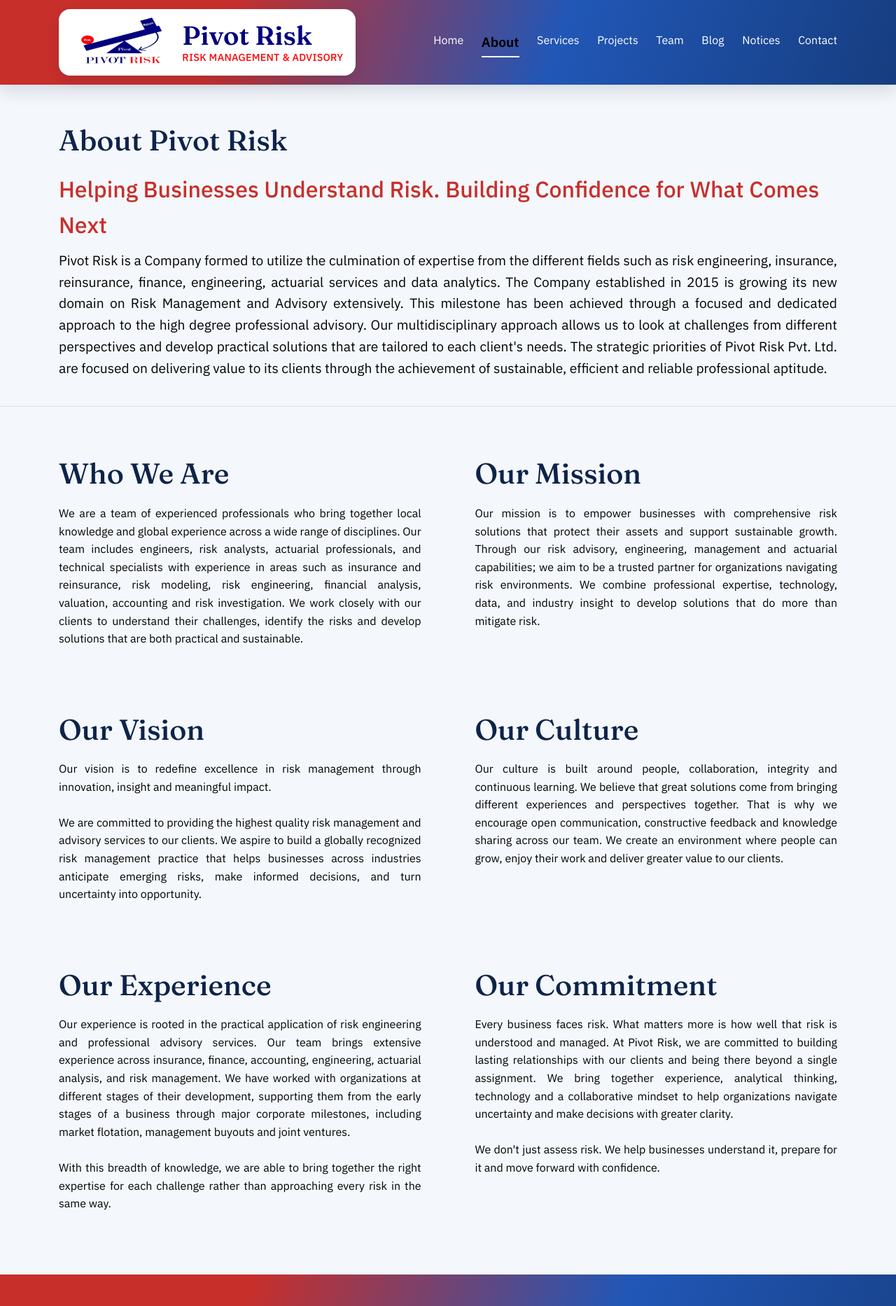
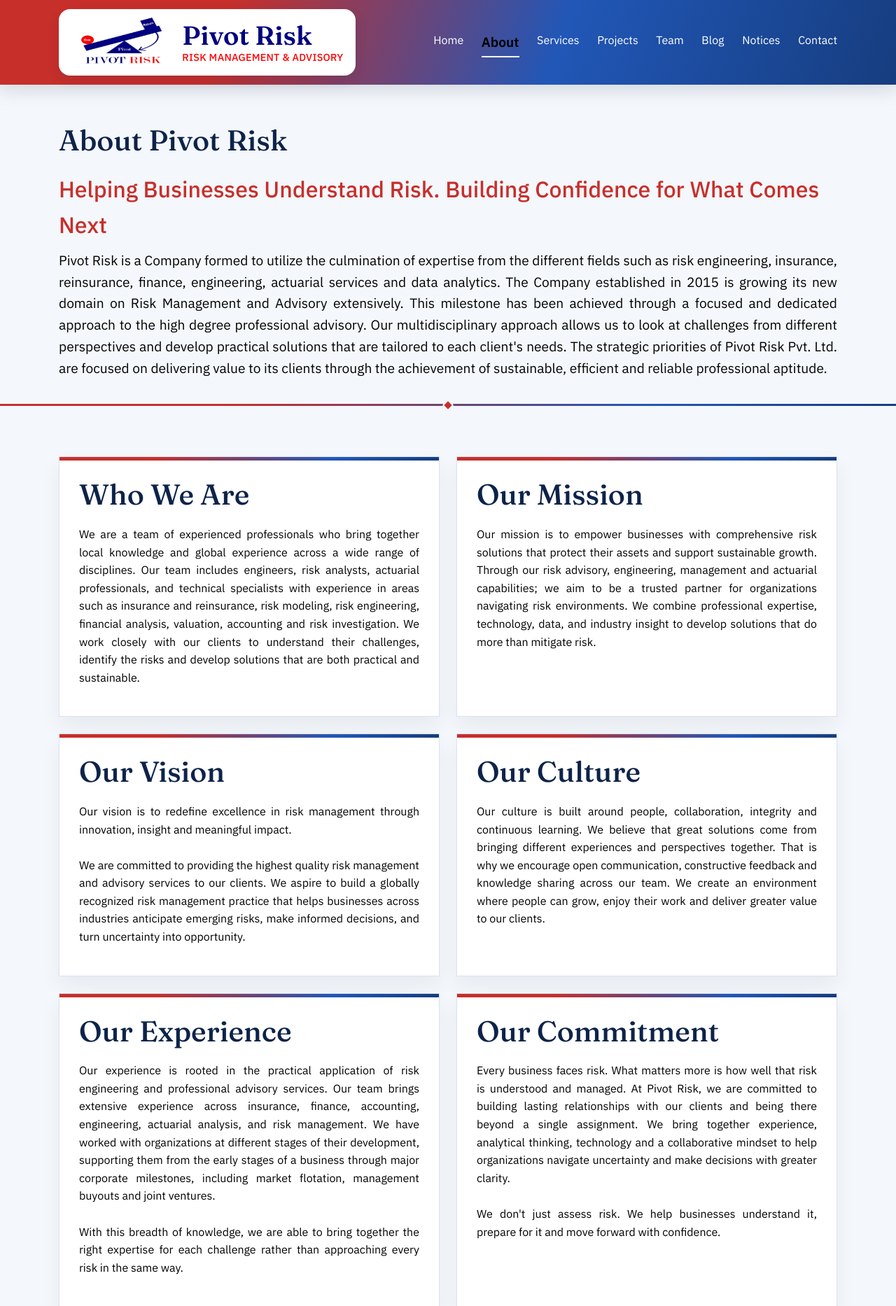
Before and after one commit to Nir010/pivot, a Django app: page /about/ in a window 1280 px wide. Shown: the top 1866 px of the page at 70% size. Run offline with Django 5.2, Linux system fonts and the light colour scheme; data comes from the database, SQL or seed files in the repository.

Commit message:
design added in css for the separator between the two components in the page.

```diff
--- a/css/styles.css
+++ b/css/styles.css
@@ -212,7 +212,28 @@
 }
 .about-grid{
   grid-template-columns: 1fr 1fr;
-  align-items: start;
+  align-items: stretch;
+  gap: 24px;
+}
+.about-grid > div{
+  position: relative;
+  overflow: hidden;
+  background: var(--white);
+  border: 1px solid var(--line);
+  box-shadow: 0 14px 30px rgba(13, 35, 73, 0.06);
+  padding: 30px 28px 26px;
+  transition: transform 0.2s ease, box-shadow 0.2s ease;
+}
+.about-grid > div::before{
+  content: '';
+  position: absolute;
+  inset: 0 0 auto;
+  height: 5px;
+  background: linear-gradient(90deg, var(--brand-red) 0 25%, var(--brand-blue) 72%, var(--deep-blue));
+}
+.about-grid > div:hover{
+  transform: translateY(-5px);
+  box-shadow: 0 18px 36px rgba(13, 35, 73, 0.13);
 }
 .hero .eyebrow{
   font-size: 2rem;
@@ -601,8 +671,31 @@
 
 /* ---------- Page header (non-home pages) ---------- */
 .page-head{
+  position: relative;
   padding: 56px 0 20px;
-  border-bottom: 1px solid var(--line);
+  border-bottom: 0;
+}
+.page-head::after{
+  content: "";
+  position: absolute;
+  left: 0;
+  right: 0;
+  bottom: 0;
+  height: 3px;
+  background: linear-gradient(90deg, var(--brand-red) 0 25%, var(--brand-blue) 72%, var(--deep-blue));
+}
+.page-head::before{
+  content: "";
+  position: absolute;
+  bottom: -5px;
+  left: 50%;
+  width: 12px;
+  height: 12px;
+  transform: translateX(-50%) rotate(45deg);
+  background: var(--brand-red);
+  border: 2px solid var(--paper);
+  border-radius: 2px;
+  z-index: 1;
 }
 .page-head .wrap{ animation: contentRise 0.75s ease-out both; }
 .page-head .eyebrow{ color: var(--brand-red); font-size: 2rem; font-weight: 500; margin-bottom: 10px; }
--- a/templates/projects/project_list.html
+++ b/templates/projects/project_list.html
@@ -26,7 +26,7 @@
     <div class="grid grid-2 project-grid">
       {% for project in featured_projects %}
         <article class="cell project-card">
-          <span class="cell num">{{ forloop.counter|stringformat:"02d" }}</span>
+          <span class="num">{{ forloop.counter|stringformat:"02d" }}</span>
           {% if project.thumbnail %}
             <img src="{{ project.thumbnail.url }}" alt="{{ project.title }}" style="max-width:100%; height:auto; margin:0 0 12px;" {% if forloop.first %}loading="eager"{% else %}loading="lazy"{% endif %} decoding="async">
           {% endif %}
@@ -50,7 +50,7 @@
     <div class="grid grid-2 project-grid">
       {% for project in other_projects %}
         <article class="cell project-card">
-          <span class="cell num">{{ forloop.counter|stringformat:"02d" }}</span>
+          <span class="num">{{ forloop.counter|stringformat:"02d" }}</span>
           {% if project.thumbnail %}
             <img src="{{ project.thumbnail.url }}" alt="{{ project.title }}" style="max-width:100%; height:auto; margin:0 0 12px;" loading="lazy" decoding="async">
           {% endif %}
```
Also changed, not shown: other parts of css/styles.css (+86 -8 lines).
